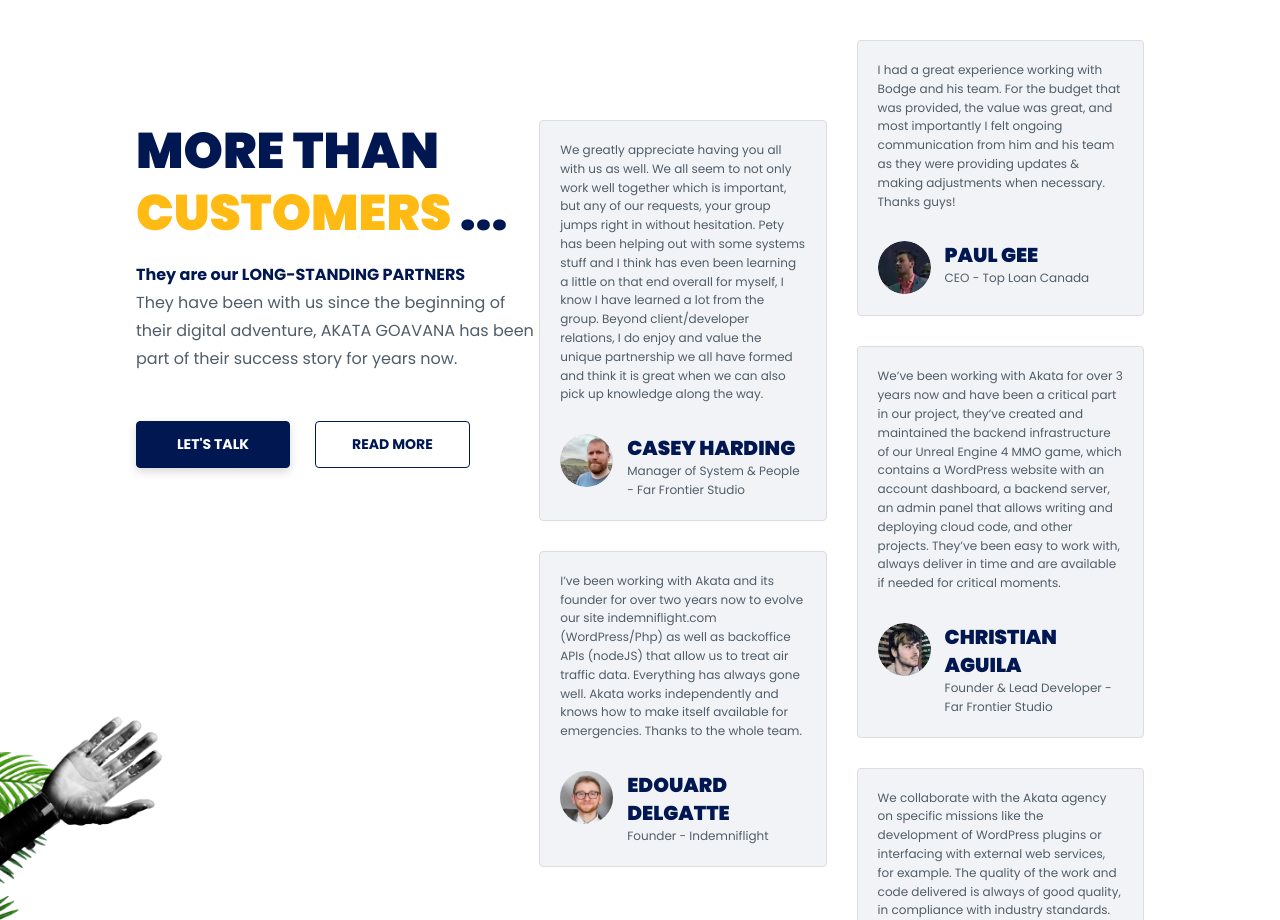
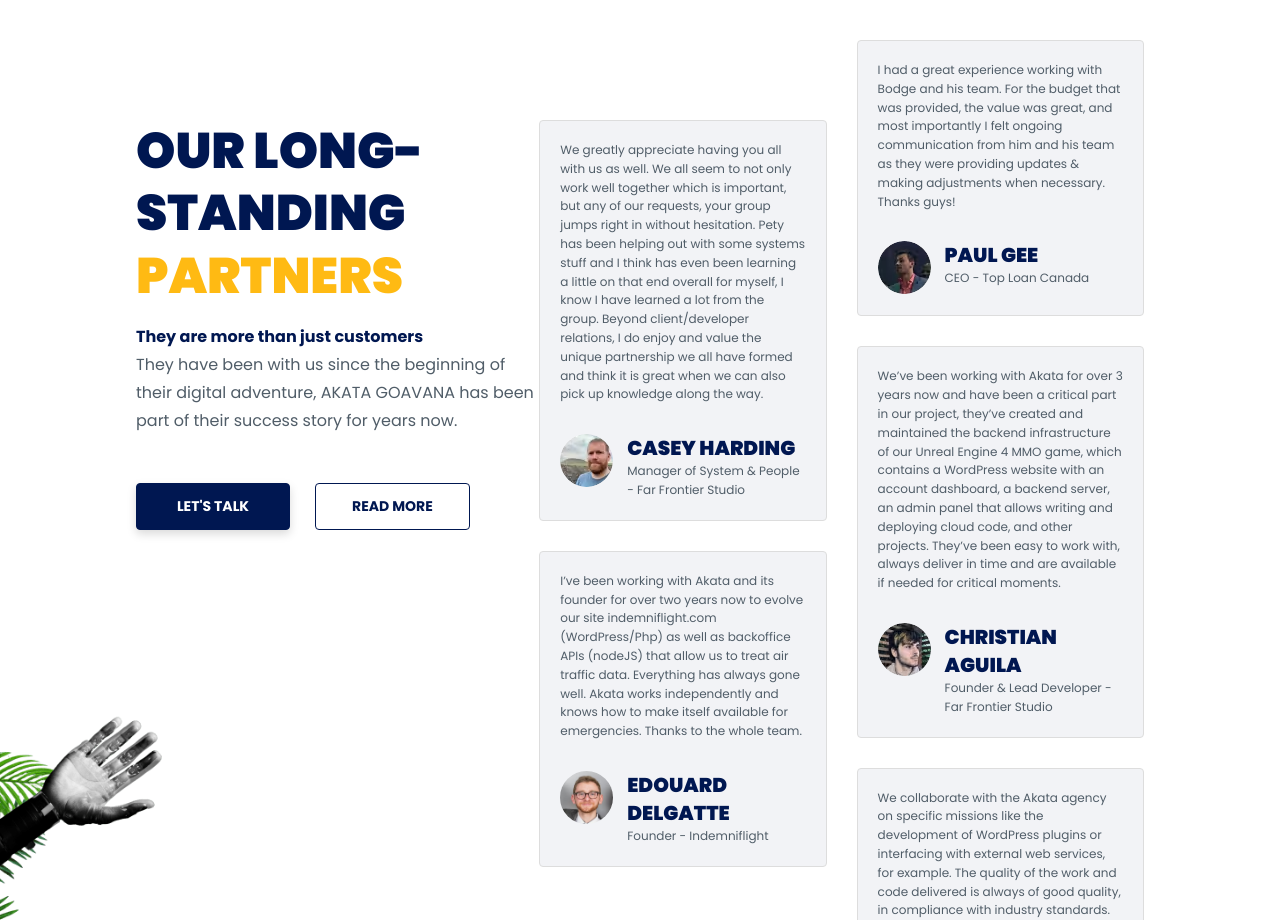
Before and after one commit to maxime-dot/website3, a Next.js app: page / in a window 1280 px wide. Shown: the part 880-1800 px from the top of the page. Built offline with nearby package versions, Linux system fonts and the light colour scheme.

Commit message:
refactor: change content

```diff
--- a/src/components/sections/testimonial/Testimonial.tsx
+++ b/src/components/sections/testimonial/Testimonial.tsx
@@ -1,12 +1,12 @@
 "use client";
-import React, {useState} from "react";
+import React, { useState } from "react";
 import dynamic from "next/dynamic";
 import Image from "next/image";
 import "./testimonial.scss";
-import {motion} from "framer-motion";
+import { motion } from "framer-motion";
 // data
 import testimonials from "@/data/testimonials.json";
-import {TestimonialDataType} from "../../../types/testimonial.type";
+import { TestimonialDataType } from "../../../types/testimonial.type";
 
 // components
 import Button from "../../button/normal/Button";
@@ -19,7 +19,7 @@ const ModalLetsTalk = dynamic(
   () => import("../../modal-lets-talk/ModalLetsTalk"),
   {
     loading: () => <LoadingModal />,
-  }
+  },
 );
 const emptyState = {
   id: "",
@@ -43,7 +43,7 @@ const Testimonial: React.FC = () => {
   const [openModal, setOpenModal] = useState(false);
   const [openSlider, setOpenSlider] = useState(false);
   const [selectedCustomer, setSelectedCustomer] = useState<TestimonialDataType>(
-    initialSelectedCustomer
+    initialSelectedCustomer,
   );
   const handleOpenModal = () => {
     setOpenModal(true);
@@ -67,10 +67,10 @@ const Testimonial: React.FC = () => {
       id="testimonial"
     >
       <motion.div
-        initial={{opacity: 0}}
-        whileInView={{opacity: 1}}
-        viewport={{once: true}}
-        transition={{delay: 0.5}}
+        initial={{ opacity: 0 }}
+        whileInView={{ opacity: 1 }}
+        viewport={{ once: true }}
+        transition={{ delay: 0.5 }}
       >
         <Image
           src={"/images/robot-hand.png"}
@@ -92,32 +92,33 @@ const Testimonial: React.FC = () => {
         <div className="testimonial-info d-flex flex-col">
           <div className="text-group d-flex flex-col">
             <motion.h2
-              initial={{opacity: 0, y: 30}}
-              whileInView={{opacity: 1, y: 0}}
-              transition={{delay: 0.2}}
-              viewport={{once: true}}
-              className="akata-title-strong"
+              initial={{ opacity: 0, y: 30 }}
+              whileInView={{ opacity: 1, y: 0 }}
+              transition={{ delay: 0.2 }}
+              viewport={{ once: true }}
+              className="akata-title-strong group-title"
             >
-              MORE THAN <span>customers</span> ...
+              our long-standing <span>partners</span>
             </motion.h2>
             <motion.p
-              initial={{opacity: 0, y: 30}}
-              whileInView={{opacity: 1, y: 0}}
-              transition={{delay: 0.1}}
-              viewport={{once: true}}
+              initial={{ opacity: 0, y: 30 }}
+              whileInView={{ opacity: 1, y: 0 }}
+              transition={{ delay: 0.1 }}
+              viewport={{ once: true }}
               className="akata-text-big description"
             >
-              <span> They are our LONG-STANDING PARTNERS</span> <br /> They have
-              been with us since the beginning of their digital adventure, AKATA
-              GOAVANA has been part of their success story for years now.
+              <span> They are more than just customers</span> <br />
+              They have been with us since the beginning of their digital
+              adventure, AKATA GOAVANA has been part of their success story for
+              years now.
             </motion.p>
           </div>
 
           <motion.div
-            initial={{opacity: 0, y: 30}}
-            whileInView={{opacity: 1, y: 0}}
-            transition={{delay: 0.2}}
-            viewport={{once: true}}
+            initial={{ opacity: 0, y: 30 }}
+            whileInView={{ opacity: 1, y: 0 }}
+            transition={{ delay: 0.2 }}
+            viewport={{ once: true }}
             className="card-slides"
           >
             {testimonials.map((testimonial: TestimonialDataType) => (
@@ -132,10 +133,10 @@ const Testimonial: React.FC = () => {
             ))}
           </motion.div>
           <motion.div
-            initial={{opacity: 0, y: 30}}
-            whileInView={{opacity: 1, y: 0}}
-            transition={{delay: 0.2}}
-            viewport={{once: true}}
+            initial={{ opacity: 0, y: 30 }}
+            whileInView={{ opacity: 1, y: 0 }}
+            transition={{ delay: 0.2 }}
+            viewport={{ once: true }}
             className="button-group d-flex flex-row"
           >
             <Button
--- a/src/components/sections/testimonial/testimonial.scss
+++ b/src/components/sections/testimonial/testimonial.scss
@@ -14,13 +14,19 @@ $card_width: 300px;
     .testimonial-info {
       gap: 48px;
       flex: 0.4;
+
       .card-slides {
         display: none;
       }
       .text-group {
         gap: 16px;
+
         .description {
           max-width: 441px;
+        }
+        .group-title{
+          max-width: 571px;
+
         }
       }
       .button-group {
```
